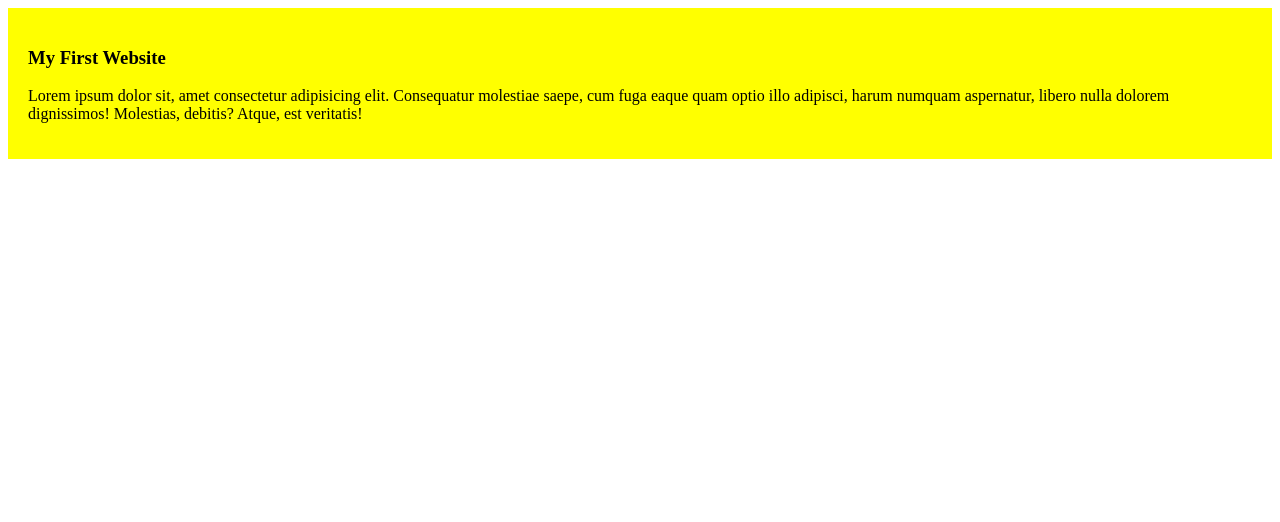
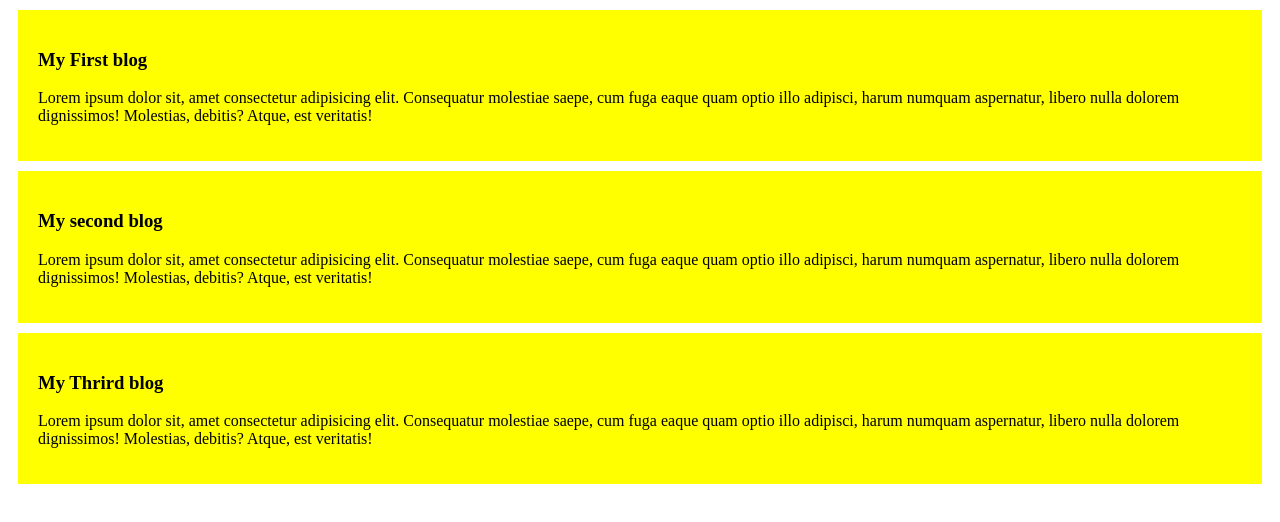
Before and after one commit to evaJahan212/my-simple-website, a plain HTML site: page index.html in a window 1280 px wide. Drawn offline with Linux system fonts and the light colour scheme.

Commit message:
added 2nd nd 3rd blog

```diff
--- a/index.html
+++ b/index.html
@@ -9,7 +9,23 @@
 
 <body>
     <div>
-        <h3>My First Website</h3>
+        <h3>My First blog</h3>
+        <p>
+            Lorem ipsum dolor sit, amet consectetur adipisicing elit. Consequatur molestiae saepe, cum fuga eaque quam optio illo adipisci, harum numquam aspernatur, libero nulla dolorem dignissimos! Molestias, debitis? Atque, est veritatis!
+
+
+        </p>
+    </div>
+     <div>
+        <h3>My second blog</h3>
+        <p>
+            Lorem ipsum dolor sit, amet consectetur adipisicing elit. Consequatur molestiae saepe, cum fuga eaque quam optio illo adipisci, harum numquam aspernatur, libero nulla dolorem dignissimos! Molestias, debitis? Atque, est veritatis!
+
+
+        </p>
+    </div>
+     <div>
+        <h3>My Thrird blog</h3>
         <p>
             Lorem ipsum dolor sit, amet consectetur adipisicing elit. Consequatur molestiae saepe, cum fuga eaque quam optio illo adipisci, harum numquam aspernatur, libero nulla dolorem dignissimos! Molestias, debitis? Atque, est veritatis!
 
--- a/styles/blog.css
+++ b/styles/blog.css
@@ -1,5 +1,6 @@
 div{
     background-color: yellow;
     padding: 20px;
+    margin: 10px;
 
 }
```
